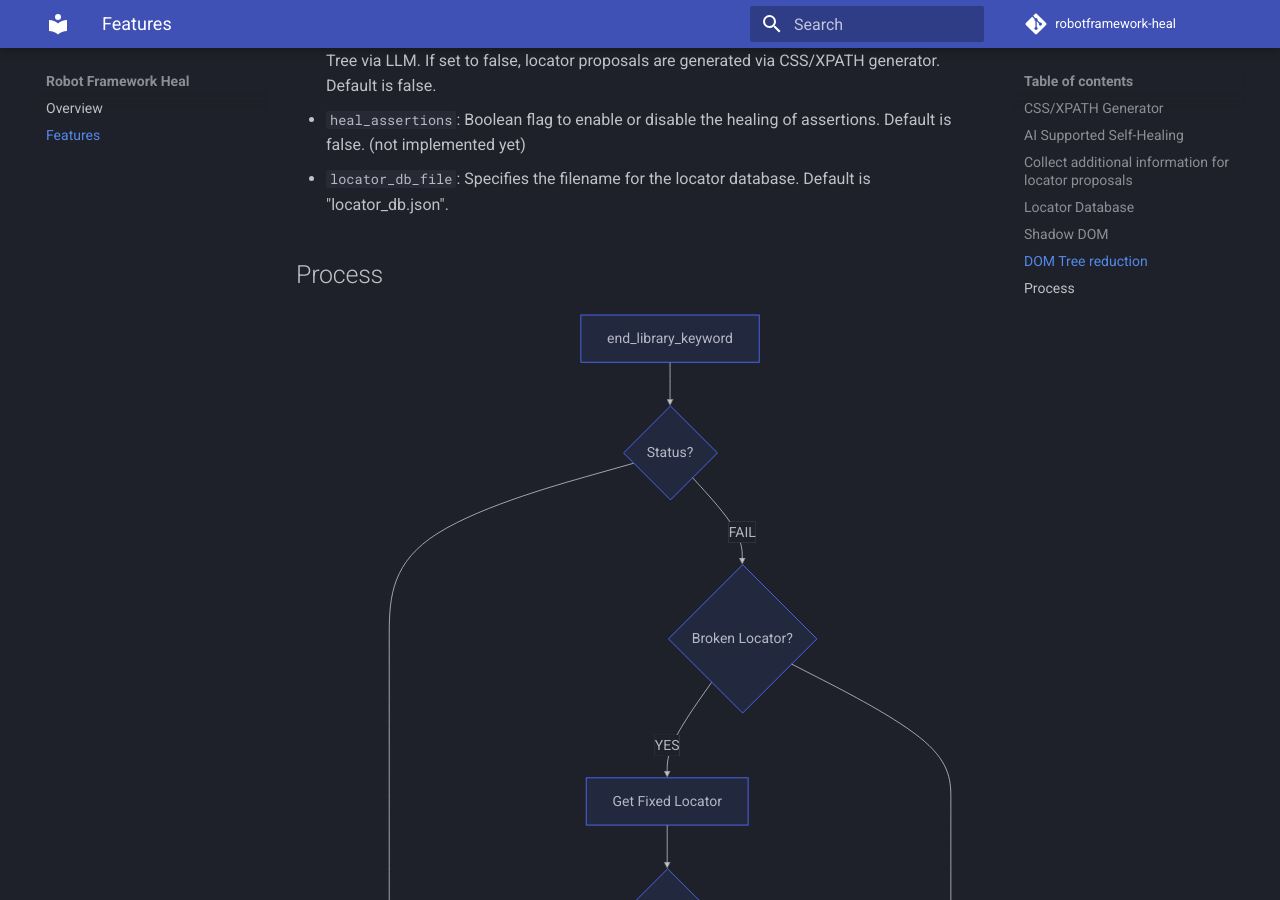
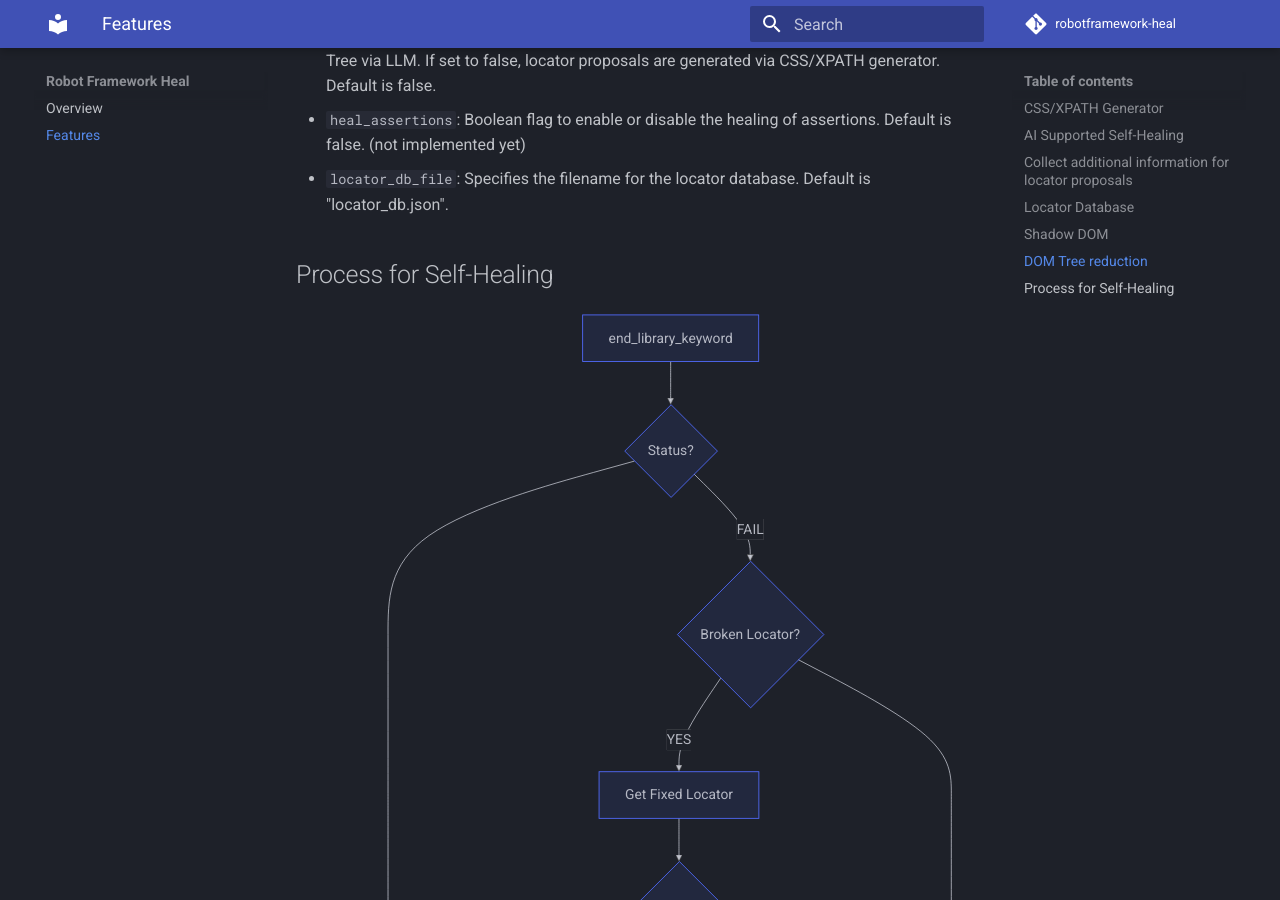
Before and after one commit to manykarim/robotframework-heal, an MkDocs documentation site: the page built from docs/features.md, in a window 1280 px wide and 900 px high, scrolled down 1745 px. Built offline with MkDocs 1.6.1 and Material for MkDocs 9.7.7, drawn with Linux system fonts in a browser that asks for light colours; comment, search, counter and statistics services are not loaded.

Commit message:
Diagram adjustments

````diff
--- a/docs/features.md
+++ b/docs/features.md
@@ -52,7 +52,7 @@
 * `heal_assertions`: Boolean flag to enable or disable the healing of assertions. Default is false. (not implemented yet)
 * `locator_db_file`: Specifies the filename for the locator database. Default is "locator_db.json".
 
-## Process
+## Process for Self-Healing
 
 ``` mermaid
 graph TD
````
Also changed, not shown: other parts of docs/features.md (+1 -1 lines).
